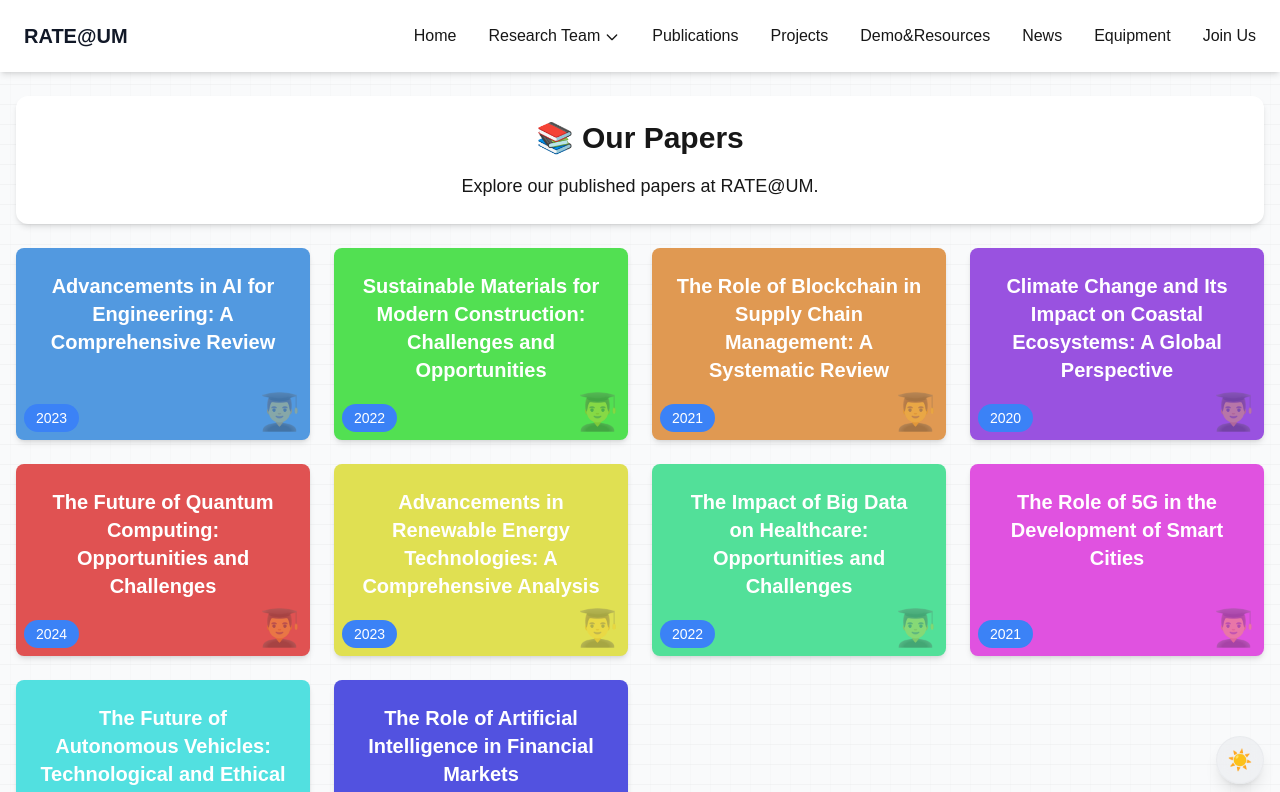
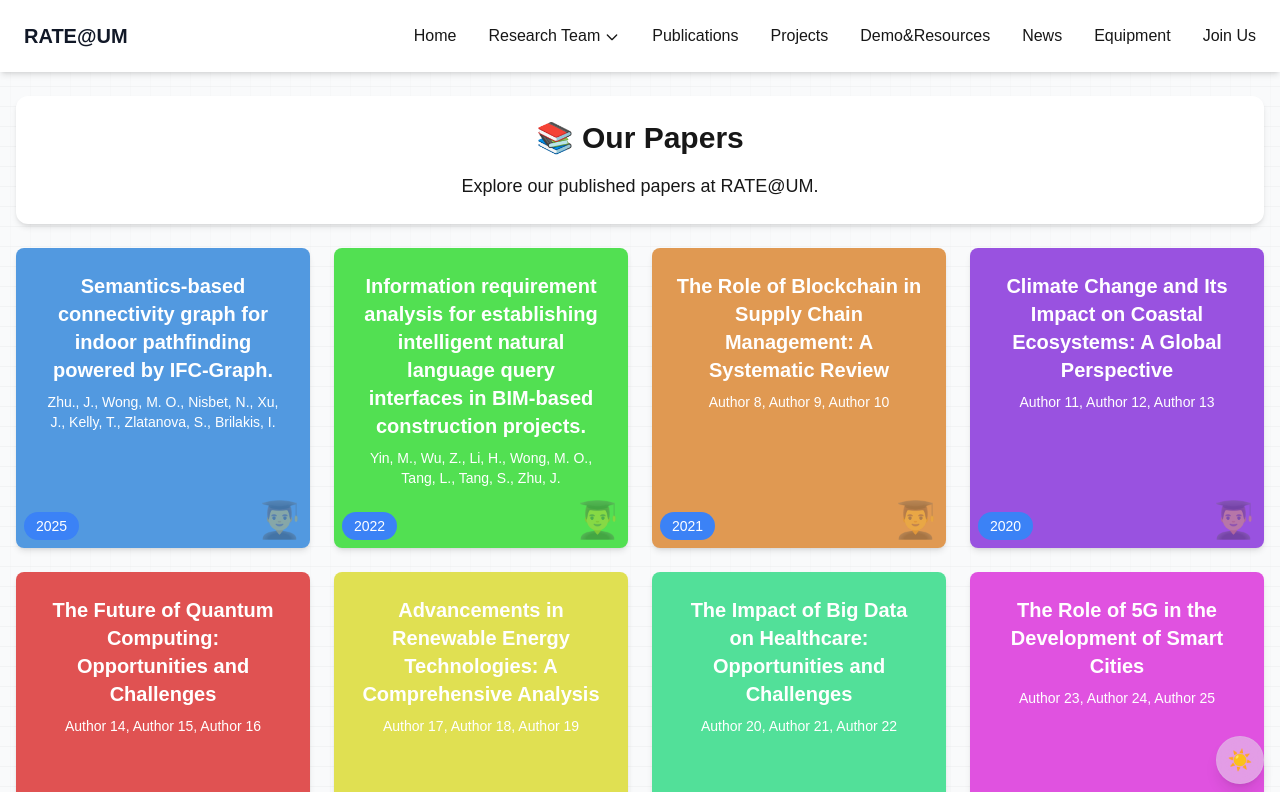
Before and after one commit to Sunhaha520/rate, a Next.js app: page /publications in a window 1280 px wide. Shown: the top 792 px of the page. Built offline with nearby package versions, Linux system fonts and the light colour scheme.

Commit message:
优化论文页面

```diff
--- a/src/data/papers.ts
+++ b/src/data/papers.ts
@@ -13,27 +13,27 @@ export interface Paper {
 export const papers: Paper[] = [
     {
         id: 1,
-        title: "Advancements in AI for Engineering: A Comprehensive Review",
-        authors: ["Author 1", "Author 2", "Author 3", "Author 4"],
-        journal: "Journal of Advanced Research in Artificial Intelligence",
-        year: 2023,
-        abstract: "This paper provides a comprehensive review of the latest advancements in artificial intelligence (AI) and their applications in various engineering fields. We discuss the challenges and opportunities of integrating AI into engineering practices, including machine learning, deep learning, and natural language processing. The paper also highlights future research directions and potential impacts on the industry.",
+        title: "Semantics-based connectivity graph for indoor pathfinding powered by IFC-Graph.",
+        authors: ["Zhu., J.", "Wong, M. O.", "Nisbet, N.", "Xu, J.","Kelly, T."," Zlatanova, S.","Brilakis, I."],
+        journal: " Automation in Construction",
+        year: 2025,
+        abstract: "Pathfinding is important for many indoor location-based applications such as facility management and indoor navigation. Conventional approaches for constructing indoor networks for pathfinding are mostly based on geometry processing, which can be computing-intensive and time-consuming, especially for buildings with complex irregular shapes. In addition, the generated geometric networks often lack semantics. This paper proposes a new semantics-based approach for constructing navigable indoor networks. This approach uses the rich semantic information from Industry Foundation Classes (IFC) in the form of IFC-Graph (i.e., a graph-based representation of building information developed in a prior study) so as to meet the needs of indoor pathfinding. Real-world building models are used to validate the proposed approach. The results show that 1) the semantics-based approach has advantages in object-to-object pathfinding such as space-to-space, space-to-exit, and space-to-facility, 2) the use of graph technology makes it flexible to add semantic information to the network to better support pathfinding applications. The semantics-based approach can fit into digital twin technology and integrate with augmented reality.",
         keywords: [
-            "Artificial Intelligence",
-            "Machine Learning",
-            "Deep Learning",
-            "Natural Language Processing",
-            "Engineering Applications",
-            "Future Research Directions",
-            "Industry Impact",
+            "Indoor Navigation and Pathfinding",
+            "Labelled Property Graph (LPG)",
+            "Labelled Property Graph (LPG)",
+            "Building Information Modeling (BIM)",
+            "Industry Foundation Classes (IFC)",
+            "Geographic Information System (GIS)",
+            "Digital Twin (DT)",
         ],
-        link: "https://example.com/paper1",
+        link: "https://doi.org/10.1016/j.autcon.2025.106019",
         color: "hsl(210, 70%, 60%)", // 蓝色
     },
     {
         id: 2,
-        title: "Sustainable Materials for Modern Construction: Challenges and Opportunities",
-        authors: ["Author 5", "Author 6", "Author 7"],
+        title: "Information requirement analysis for establishing intelligent natural language query interfaces in BIM-based construction projects.",
+        authors: ["Yin, M.", "Wu, Z.", "Li, H.","Wong, M. O.","Tang, L.","Tang, S.","Zhu, J."],
         journal: "Nature Materials",
         year: 2022,
         abstract: "This study explores the use of sustainable materials in modern construction practices. We analyze the environmental impact of traditional construction materials and compare them with emerging sustainable alternatives. The paper also discusses the challenges of adopting these materials on a large scale and proposes potential solutions to overcome these barriers.",
--- a/src/pages/publications.tsx
+++ b/src/pages/publications.tsx
@@ -1,82 +1,70 @@
 import React, { useState, useEffect, useRef } from 'react';
-import Head from 'next/head'; // 引入 Head 组件
+import Head from 'next/head';
 import Header from '@/components/Header';
 import Footer from '@/components/Footer';
-import { papers, Paper } from '@/data/papers'; // 引入论文数据
-import { useTheme } from 'next-themes'; // 引入 useTheme 钩子
+import { papers, Paper } from '@/data/papers';
+import { useTheme } from 'next-themes';
 
 interface PapersProps {
     papers: Paper[];
 }
 
 const PapersPage: React.FC<PapersProps> = ({ papers }) => {
-    const [visibleBooks, setVisibleBooks] = useState<number[]>([]); // 记录已加载的书本索引
-    const bookRefs = useRef<(HTMLDivElement | null)[]>([]); // 用于存储书本的引用
-    const { theme } = useTheme(); // 获取当前主题
-    const [mounted, setMounted] = useState(false); // 确保组件在客户端渲染后再应用主题
-    const [selectedPaper, setSelectedPaper] = useState<Paper | null>(null); // 当前选中的论文
-    const [cardHeight, setCardHeight] = useState('80vh'); // 动态卡片高度
+    const [visibleBooks, setVisibleBooks] = useState<number[]>([]);
+    const bookRefs = useRef<(HTMLDivElement | null)[]>([]);
+    const { theme } = useTheme();
+    const [mounted, setMounted] = useState(false);
+    const [selectedPaper, setSelectedPaper] = useState<Paper | null>(null);
+    const [cardHeight, setCardHeight] = useState('80vh');
 
-    // 确保组件在客户端渲染后再应用主题
     useEffect(() => {
         setMounted(true);
     }, []);
 
-    // 动态调整卡片高度
     useEffect(() => {
         const handleResize = () => {
             const screenHeight = window.innerHeight;
-            // 设置卡片高度为屏幕高度的80%
             setCardHeight(`${screenHeight * 0.8}px`);
         };
 
-        // 初始化高度
         handleResize();
-
-        // 监听窗口大小变化
         window.addEventListener('resize', handleResize);
 
-        // 清理事件监听
         return () => {
             window.removeEventListener('resize', handleResize);
         };
     }, []);
 
-    // Intersection Observer 配置（用于书本）
     useEffect(() => {
         const observer = new IntersectionObserver(
             (entries) => {
                 entries.forEach((entry) => {
                     if (entry.isIntersecting) {
                         const index = Number(entry.target.getAttribute('data-index'));
-                        setVisibleBooks((prev) => [...prev, index]); // 将可见书本的索引加入状态
-                        observer.unobserve(entry.target); // 停止观察已加载的书本
+                        setVisibleBooks((prev) => [...prev, index]);
+                        observer.unobserve(entry.target);
                     }
                 });
             },
             {
-                rootMargin: '0px 0px -50px 0px', // 提前50px触发动画
-                threshold: 0.1, // 当元素10%进入视口时触发
+                rootMargin: '0px 0px -50px 0px',
+                threshold: 0.1,
             }
         );
 
-        // 观察所有书本
         bookRefs.current.forEach((book) => {
             if (book) observer.observe(book);
         });
 
-        // 清理 Observer
         return () => {
             observer.disconnect();
         };
-    }, [mounted, theme]); // 依赖 mounted 和 theme
+    }, [mounted, theme]);
 
-    // 关闭论文详情卡片
     const closePaperDetails = () => {
         setSelectedPaper(null);
     };
 
-    // 点击遮罩层关闭卡片
     const handleBackdropClick = (e: React.MouseEvent<HTMLDivElement>) => {
         if (e.target === e.currentTarget) {
             closePaperDetails();
@@ -84,12 +72,11 @@ const PapersPage: React.FC<PapersProps> = ({ papers }) => {
     };
 
     if (!mounted) {
-        return null; // 在服务器端渲染时不渲染内容，避免闪烁
+        return null;
     }
 
     return (
         <div className={`min-h-screen ${theme === 'dark' ? 'bg-gray-900' : 'bg-gray-50'}`}>
-            {/* 动态设置 Head 内容 */}
             <Head>
                 <title>Our Papers - RATE@UM</title>
                 <meta name="description" content="Explore our published papers at RATE@UM." />
@@ -101,9 +88,7 @@ const PapersPage: React.FC<PapersProps> = ({ papers }) => {
             <Header />
 
             <main className="container mx-auto px-4 py-8">
-                {/* Papers Section */}
                 <section className="">
-                    {/* 标题卡片 */}
                     <div className={`rounded-xl shadow-md overflow-hidden p-6 mb-6 transition-all duration-500 ease-out transform hover:scale-105 ${theme === 'dark' ? 'bg-gray-800 text-white' : 'bg-white text-gray-900'}`}>
                         <h2 className="text-3xl font-bold mb-4 text-center">📚 Our Papers</h2>
                         <p className={`text-lg text-center ${theme === 'dark' ? 'text-gray-300' : 'text-gray-700'}`}>
@@ -111,37 +96,51 @@ const PapersPage: React.FC<PapersProps> = ({ papers }) => {
                         </p>
                     </div>
 
-                    {/* 书本展示 */}
                     <div className="grid grid-cols-1 sm:grid-cols-2 lg:grid-cols-3 xl:grid-cols-4 gap-6">
                         {papers.map((paper, index) => (
                             <div
                                 key={paper.id}
                                 ref={(el) => {
-                                    bookRefs.current[index] = el; // 绑定书本引用
+                                    bookRefs.current[index] = el;
                                 }}
-                                data-index={index} // 记录书本索引
+                                data-index={index}
                                 className={`rounded-lg shadow-md overflow-hidden transition-all duration-500 ease-out transform hover:scale-105 cursor-pointer ${
                                     visibleBooks.includes(index)
-                                        ? 'opacity-100 translate-y-0' // 可见时的样式
-                                        : 'opacity-0 translate-y-10' // 不可见时的样式
+                                        ? 'opacity-100 translate-y-0'
+                                        : 'opacity-0 translate-y-10'
                                 }`}
-                                style={{ backgroundColor: paper.color }} // 使用论文数据中的颜色
-                                onClick={() => setSelectedPaper(paper)} // 点击书本显示详情
+                                style={{
+                                    backgroundColor: paper.color,
+                                    height: '300px',
+                                    position: 'relative',
+                                    backfaceVisibility: 'hidden', // 启用硬件加速
+                                    transform: 'translate3d(0,0,0)' // 启用硬件加速
+                                }}
+                                onClick={() => setSelectedPaper(paper)}
                             >
-                                {/* 书本封面 */}
-                                <div className="relative h-48 p-6 text-center">
-                                    {/* 封面标题，强制设置为白色 */}
+                                <div className="h-full p-6 text-center">
                                     <h3 className="text-xl font-bold text-white !text-white">
                                         {paper.title}
                                     </h3>
-                                    {/* 年份标签 */}
+                                    <p className="text-sm !text-white mt-2">
+                                        {paper.authors.join(', ')}
+                                    </p>
                                     <div className="absolute bottom-2 left-2 px-3 py-1 bg-blue-500 text-white rounded-full text-sm">
                                         {paper.year}
                                     </div>
-                                    {/* 👨‍🎓 图标 */}
                                     <div className="absolute bottom-2 right-2 text-white text-4xl opacity-30 z-0">
                                         👨‍🎓
                                     </div>
+                                </div>
+                                <div
+                                    className={`absolute inset-0 ${theme === 'dark' ? 'bg-gray-800 bg-opacity-10' : 'bg-white bg-opacity-10'} backdrop-blur-sm flex items-center justify-center opacity-0 transition-opacity duration-300 hover:opacity-100`}
+                                    style={{
+                                        transformOrigin: 'center', // 设置遮罩层的变换中心为中心
+                                        backfaceVisibility: 'hidden', // 启用硬件加速
+                                        transform: 'translate3d(0,0,0)' // 启用硬件加速
+                                    }}
+                                >
+                                    <p className="text-white text-lg font-bold">Click to learn more</p>
                                 </div>
                             </div>
                         ))}
@@ -149,18 +148,17 @@ const PapersPage: React.FC<PapersProps> = ({ papers }) => {
                 </section>
             </main>
 
-            {/* 论文详情卡片 */}
             {selectedPaper && (
                 <div
                     className="fixed inset-0 flex items-center justify-center bg-black bg-opacity-50 z-50"
-                    onClick={handleBackdropClick} // 点击遮罩层关闭卡片
+                    onClick={handleBackdropClick}
                 >
                     <div
                         className={`rounded-xl shadow-md overflow-hidden p-6 w-11/12 max-w-2xl overflow-y-auto ${
                             theme === 'dark' ? 'bg-gray-800 text-white' : 'bg-white text-gray-900'
                         }`}
                         style={{ maxHeight: cardHeight, WebkitOverflowScrolling: 'touch', scrollbarWidth: 'none' }}
-                        onClick={(e) => e.stopPropagation()} // 阻止事件冒泡，避免点击卡片内容时关闭卡片
+                        onClick={(e) => e.stopPropagation()}
                     >
                         <h2 className="text-2xl font-bold mb-4">{selectedPaper.title}</h2>
                         <p className="mb-2"><strong>Authors:</strong> {selectedPaper.authors.join(', ')}</p>
@@ -168,7 +166,6 @@ const PapersPage: React.FC<PapersProps> = ({ papers }) => {
                         <p className="mb-2"><strong>Year:</strong> {selectedPaper.year}</p>
                         <p className="mb-4"><strong>Abstract:</strong> {selectedPaper.abstract}</p>
 
-                        {/* 数据关键词 */}
                         <div className="mb-4">
                             <strong>Keywords:</strong>
                             <div className="flex flex-wrap gap-2 mt-2">
@@ -183,7 +180,6 @@ const PapersPage: React.FC<PapersProps> = ({ papers }) => {
                             </div>
                         </div>
 
-                        {/* 论文链接 */}
                         <div className="flex items-center justify-between">
                             <a
                                 href={selectedPaper.link}
@@ -204,13 +200,13 @@ const PapersPage: React.FC<PapersProps> = ({ papers }) => {
                                         d="M10 6H6a2 2 0 00-2 2v10a2 2 0 002 2h10a2 2 0 002-2v-4M14 4h6m0 0v6m0-6L10 14"
                                     />
                                 </svg>
-                                <span>在线阅读</span>
+                                <span>Read Online</span>
                             </a>
                             <button
                                 onClick={closePaperDetails}
                                 className="px-4 py-2 bg-red-400 !text-white rounded-full hover:bg-red-600 transition-colors duration-300"
                             >
-                                关闭
+                                Close
                             </button>
                         </div>
                     </div>
@@ -224,11 +220,10 @@ const PapersPage: React.FC<PapersProps> = ({ papers }) => {
 
 export default PapersPage;
 
-// 使用 getStaticProps 获取论文数据
 export async function getStaticProps() {
     return {
         props: {
-            papers, // 直接使用 papers.ts 中的数据
+            papers,
         },
     };
 }
```
